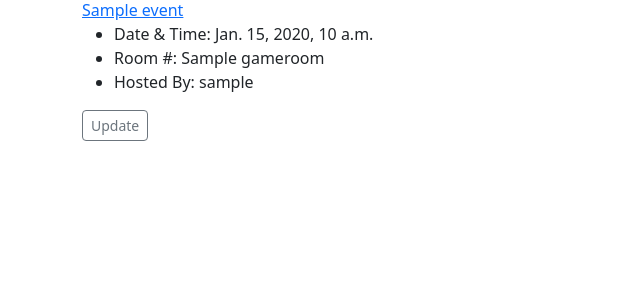
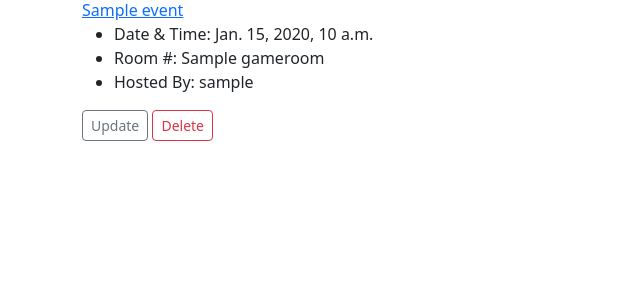
Before and after one commit to thangkip146/SDEV_220_Final_Project_Team_2, a Django app: page /games/ in a window 1280 px wide. Shown: the part 232-532 px from the top of the page, without its empty margins (0-640 px from the left). Run offline with Django 3.2, Linux system fonts and the light colour scheme; tables that the repository leaves empty hold one stand-in row (values such as "Sample post").

Commit message:
Added delete ability. This completes CRUD requirements

```diff
--- a/event_calendar/events/templates/events/game_list.html
+++ b/event_calendar/events/templates/events/game_list.html
@@ -16,7 +16,8 @@
             <li>Hosted By: {{ game.table_host }}</li>
         </ul>
         <a href="{% url 'update-game' game.id %}"
-        class="btn btn-outline-secondary btn-sm">Update</a> <br/><br/>
+        class="btn btn-outline-secondary btn-sm">Update</a>         <a href="{% url 'delete-game' game.id %}"
+        class="btn btn-outline-danger btn-sm">Delete</a> <br/><br/>
     {% endfor %}
 
 
--- a/event_calendar/events/templates/events/rooms_list.html
+++ b/event_calendar/events/templates/events/rooms_list.html
@@ -9,7 +9,8 @@
     {% for room in room_list %}
         <h3>
         <a  href="{% url 'show-room' room.id %}">{{ room }}</a> -- <a href="{% url 'update-room' room.id %}"
-        class="btn btn-outline-secondary btn-sm">Update</a> <br/><br/>
+        class="btn btn-outline-secondary btn-sm">Update</a> <a href="{% url 'delete-room' room.id %}"
+        class="btn btn-outline-danger btn-sm">Delete</a><br/><br/>
         </h3>
     {% endfor %}
 
--- a/event_calendar/events/urls.py
+++ b/event_calendar/events/urls.py
@@ -13,10 +13,12 @@ urlpatterns = [
     path('games/', views.all_games, name="list-games"),
     path('show_game/<game_id>', views.show_game, name="show-game"),
     path('update_game/<game_id>', views.update_game, name="update-game"),
+    path('delete_game/<game_id>', views.delete_game,name='delete-game'),
 
     #rooms
     path('add_room/',views.add_room,name="add-room"),
     path('rooms/', views.all_rooms, name="list-rooms"),
     path('show_room/<room_id>', views.show_room, name="show-room"),
     path('update_room/<room_id>', views.update_room, name="update-room"),
+    path('delete_room/<room_id>',views.delete_room, name='delete-room'),
 ]
--- a/event_calendar/events/views.py
+++ b/event_calendar/events/views.py
@@ -86,6 +86,12 @@ def update_game(request, game_id):
                   {'game': game,
                    'form':form})
 
+#page to delete game
+def delete_game(request, game_id):
+    game = Event.objects.get(pk=game_id)
+    game.delete()
+    return redirect('list-games')
+
 #Page to add new game rooms (locked behind page admin access only)
 def add_room(request):
     submitted = False
@@ -126,3 +132,9 @@ def update_room(request, room_id):
     return render(request, 'events/update_room.html',
                   {'room': room,
                    'form':form})
+
+#page to delete a room
+def delete_room(request, room_id):
+    room = GameRoom.objects.get(pk=room_id)
+    room.delete()
+    return redirect('list-rooms')
```
